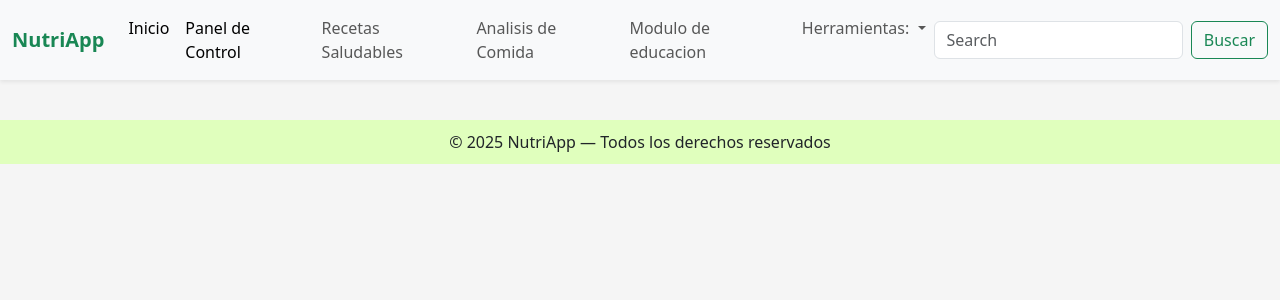
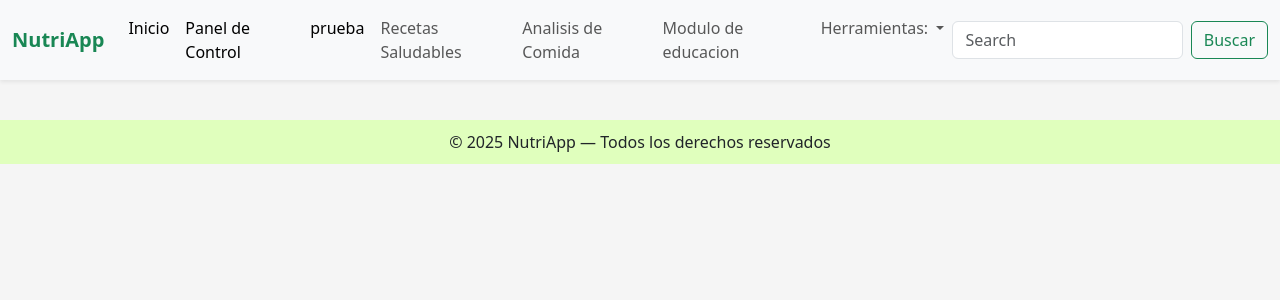
Before and after one commit to Camacho-Zamora-Adrian-Eduardo/Proyecto, a Flask app: page /interfaz in a window 1280 px wide. Shown: the top 300 px of the page. Run offline with Flask 3, Linux system fonts and the light colour scheme.

Commit message:
aaaaaaaaaaaaaaaaaaaaaaaaaaaaaaaaaaaaaaaaaaaaaaaaaaaaa me estrese

```diff
--- a/templates/interfazinicio.html
+++ b/templates/interfazinicio.html
@@ -50,6 +50,9 @@
                             <a class="nav-link active" href="http://127.0.0.1:5000/panel">Panel de Control</a>
                         </li>
                         <li class="nav-item">
+                            <a class="nav-link active" href="http://127.0.0.1:5000/">prueba</a>
+                        </li>
+                        <li class="nav-item">
                             <a class="nav-link" href="http://127.0.0.1:5000/recetas">Recetas Saludables</a>
                         </li>
                         <li class="nav-item">
```
Also changed, not shown: templates/iniciosesion.html (+4 -5 lines).
